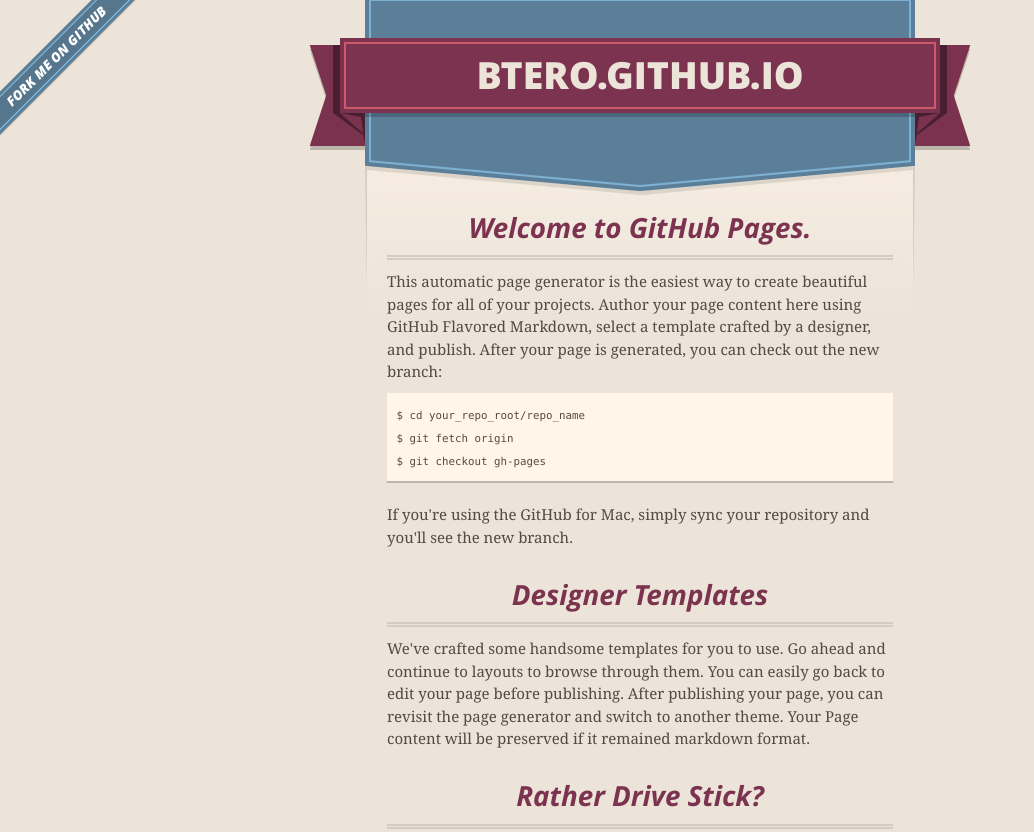
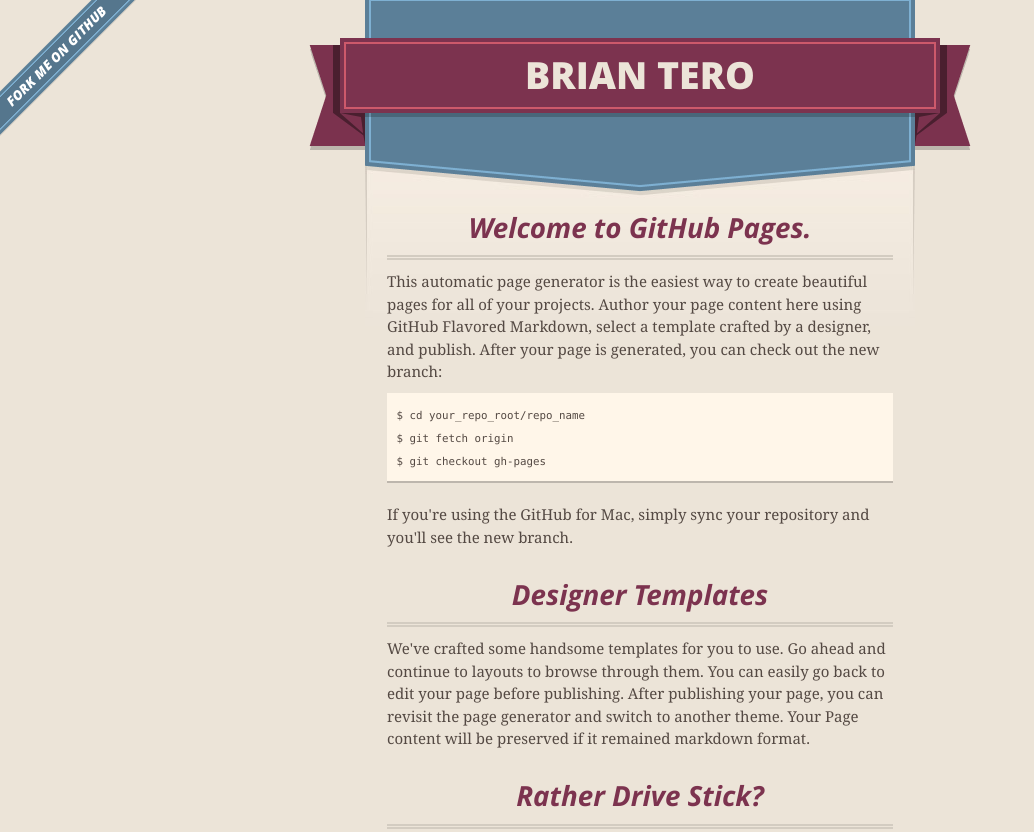
Before and after one commit to BTero/btero.github.io, a plain HTML site: page index.html in a window 1280 px wide. Shown: the top 832 px of the page, without its empty margins (0-1034 px from the left). Drawn offline with nearby package versions, Linux system fonts and the light colour scheme.

Commit message:
Changed Title of Website.

```diff
--- a/index.html
+++ b/index.html
@@ -17,7 +17,7 @@
         $('#main_content').headsmart()
       })
     </script>
-    <title>Btero.GitHub.io by BTero</title>
+    <title>Brian Tero</title>
   </head>
 
   <body>
@@ -27,7 +27,7 @@
       <header>
         <span class="ribbon-outer">
           <span class="ribbon-inner">
-            <h1>Btero.GitHub.io</h1>
+            <h1>Brian Tero</h1>
             <h2></h2>
           </span>
           <span class="left-tail"></span>
```
